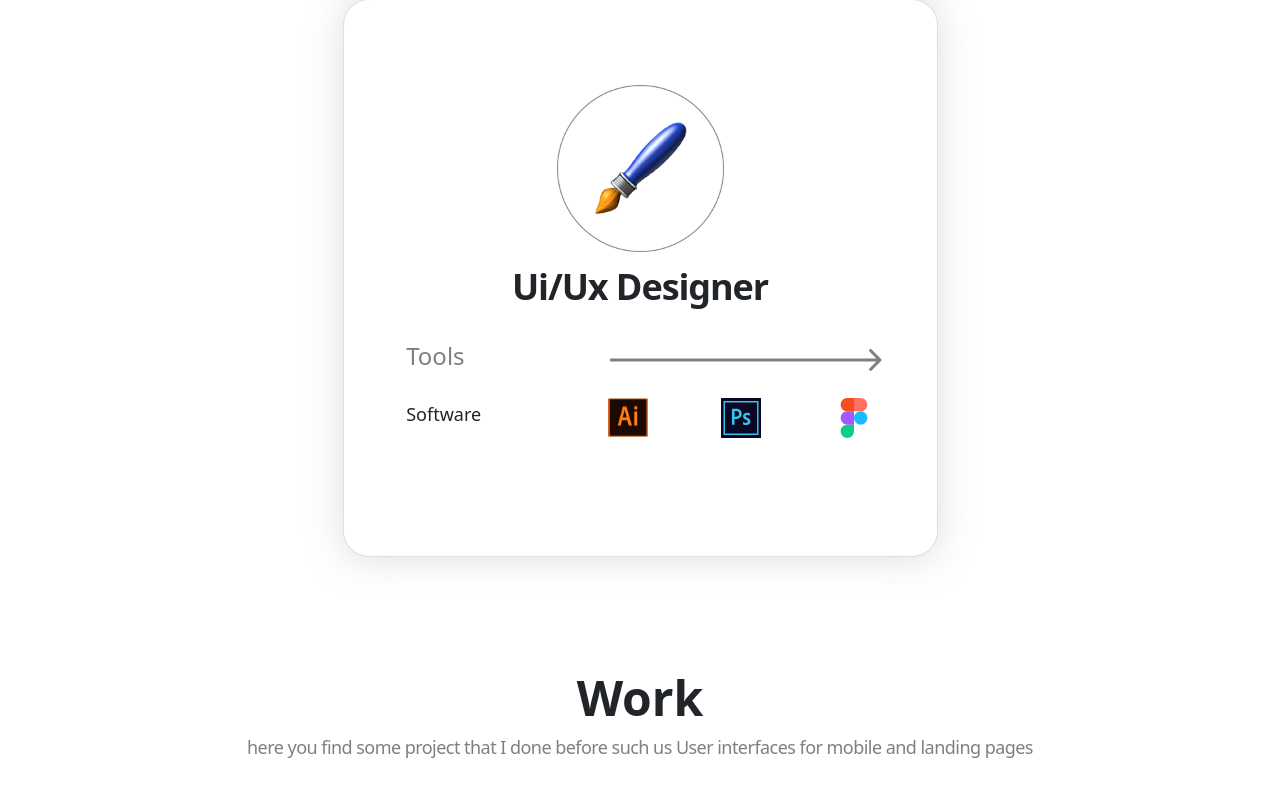
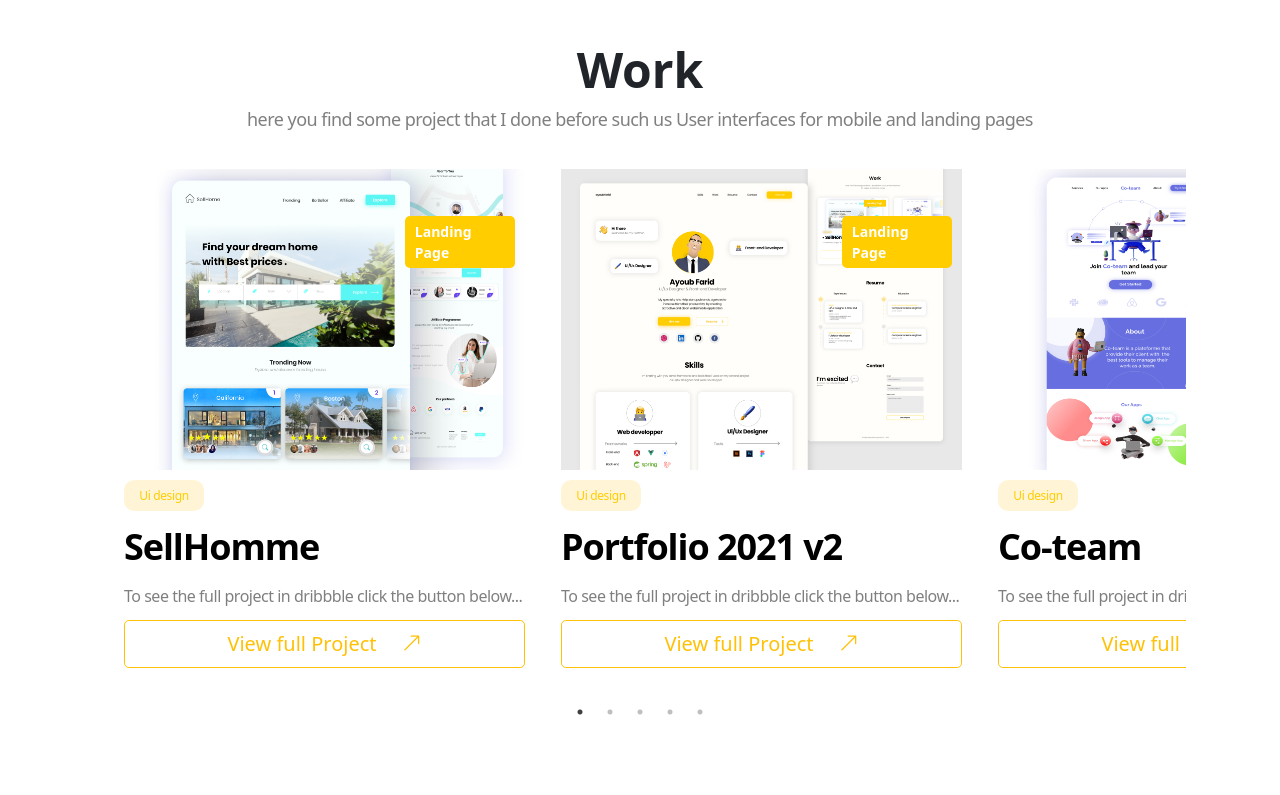
Before and after one commit to ayoubfarid/ayoubportfolio, a Next.js app: page / in a window 1280 px wide. Shown: the part 1751-2546 px from the top of the page. Built offline with nearby package versions, Linux system fonts and the light colour scheme.

Commit message:
add slick slider to work component

```diff
--- a/Components/SkillsSection.js
+++ b/Components/SkillsSection.js
@@ -156,8 +156,9 @@ const SkillsSection = () => {
             letter-spacing: -0.03em;
           }
           .cards-skils .card {
-            width: 595px;
-            height: 558px;
+            width: 537.19px;
+height: 503.92px;
+
             min-height: 400px;
             display: flex;
             justify-content: center;
--- a/Components/Work.js
+++ b/Components/Work.js
@@ -1,5 +1,6 @@
 import { Swiper, SwiperSlide } from "swiper/react";
 import Image from "next/image";
+import Slider from "react-slick";
 
 const Work = () => {
   var projects = [
@@ -64,6 +65,52 @@ const Work = () => {
       link: "https://dribbble.com/shots/14717641-User-Interface-for-a-Luxury-watchs",
     },
   ];
+  var settings = {
+    dots: true,
+    infinite: false,
+    speed: 300,
+    slidesToShow: 2.5,
+    slidesToScroll: 1,
+    initialSlide: 0,
+    responsive: [
+      {
+        breakpoint: 1024,
+        settings: {
+          slidesToShow: 2,
+          slidesToScroll: 1,
+          infinite: true,
+          dots: true,
+        },
+      },
+      {
+        breakpoint: 800,
+        settings: {
+          slidesToShow: 1.5,
+          slidesToScroll: 1,
+          infinite: true,
+          dots: true,
+        },
+      },
+      {
+        breakpoint: 600,
+        settings: {
+          slidesToShow: 1,
+          slidesToScroll:1,
+          initialSlide: 0,
+          dots: true
+        },
+      },
+      {
+        breakpoint: 480,
+        settings: {
+          slidesToShow: 0.75,
+          slidesToScroll: 1,
+          initialSlide: 0,
+          dots: true,
+        },
+      },
+    ],
+  };
   return (
     <div className="container">
       <div className="row section-3 mt-5">
@@ -75,7 +122,41 @@ const Work = () => {
           </p>
         </div>
         <div className="container">
-          <Swiper
+          <Slider {...settings}>
+            {projects.map((project, index) => (
+              <div key={project.id}>
+                <div className="card-work">
+                  <Image
+                    className="proj-image"
+                    src={project.image}
+                    alt="Welcoming emojie"
+                    width={721}
+                    height={541}
+                    layout="responsive"
+                  />
+                  <div className="card-work-cat">{project.categorie}</div>
+                  <div className="card-work-desc">
+                    <div className="chip-cat">{project.chipCategorie}</div>
+                    <div className="card-work-headline">{project.title}</div>
+                    <div className="card-work-body">{project.textDesc}</div>
+                    <div className="card-work-btn ">
+                      <a
+                        type="button"
+                        target="_blank"
+                        rel="noreferrer"
+                        href={project.link}
+                        className="  btn btn-lg btn-outline-warning"
+                      >
+                        {project.btnText}{" "}
+                        <i className="bi bi-arrow-up-right"></i>
+                      </a>
+                    </div>
+                  </div>
+                </div>
+              </div>
+            ))}
+          </Slider>
+          {/* <Swiper
             breakpoints={{
               // when window width is >= 640px
               360: {
@@ -128,7 +209,7 @@ const Work = () => {
                 </div>
               </SwiperSlide>
             ))}
-          </Swiper>
+          </Swiper> */}
         </div>
       </div>
       <style jsx>
@@ -138,9 +219,6 @@ const Work = () => {
           }
 
           @media (min-width: 310px) and (max-width: 450px) {
-            .swiper-container {
-              width: 451px;
-            }
             .card-work {
               width: 451.17px;
               height: 423.08px;
@@ -151,12 +229,6 @@ const Work = () => {
           }
 
           @media (min-width: 768px) and (max-width: 960px) {
-            .swiper-container {
-              width: 755px;
-            }
-            .proj-image {
-              width: 755px;
-            }
             .card-work {
               width: 451.17px;
               height: 423.08px;
@@ -170,14 +242,14 @@ const Work = () => {
           }
           .card-work-btn .btn {
             text-align: center;
-            margin-top: 20px;
+
             width: 100%;
           }
           .card-work-body {
             font-weight: normal;
-            font-size: 18px;
+            font-size: 16px;
             line-height: 27px;
-
+            margin-bottom:10px;
             letter-spacing: -0.03em;
 
             color: rgba(0, 0, 0, 0.5);
@@ -185,7 +257,7 @@ const Work = () => {
           .card-work-headline {
             font-style: normal;
             font-weight: bold;
-            font-size: 48px;
+            font-size: 36px;
             line-height: 72px;
             /* identical to box height */
 
@@ -194,9 +266,9 @@ const Work = () => {
             color: #000000;
           }
           .chip-cat {
-            width: 97px;
-            padding: 5px 20px;
-            font-size: 14px;
+            width: 80px;
+            padding: 5px 15px;
+            font-size: 12px;
             line-height: 21px;
             text-align: center;
             letter-spacing: -0.03em;
@@ -207,12 +279,12 @@ const Work = () => {
             border-radius: 10px;
           }
           .card-work-cat {
-            padding: 5px 20px;
-            width: 175px;
+            padding: 5px 10px;
+            width: 110px;
 
             font-style: normal;
             font-weight: 600;
-            font-size: 20px;
+            font-size: 14px;
             background: #ffcd00;
             border-radius: 5px;
             right: -70%;
@@ -231,11 +303,10 @@ const Work = () => {
             margin-top: 20px;
           }
           .card-work {
-            width: 755px;
-           min-width: 450px;
-            height: 708px;
-            margin: 0px 10px;
-            padding: 0px 50px;
+            width: 451.17px;
+            height: 423.08px;
+            margin: 0px 5px;
+            padding: 0px 25px;
             background: #ffffff;
 
             border-radius: 26px;
--- a/package.json
+++ b/package.json
@@ -15,7 +15,9 @@
     "react": "17.0.2",
     "react-bootstrap": "^2.0.0-beta.4",
     "react-dom": "17.0.2",
+    "react-slick": "^0.28.1",
     "sass": "^1.37.5",
+    "slick-carousel": "^1.8.1",
     "swiper": "^6.8.1"
   }
 }
--- a/pages/_app.js
+++ b/pages/_app.js
@@ -2,7 +2,8 @@
 import 'bootstrap/dist/css/bootstrap.css'
 import 'bootstrap-icons/font/bootstrap-icons.css'
 import "swiper/swiper.scss";
-
+import "slick-carousel/slick/slick.css";
+import "slick-carousel/slick/slick-theme.css";
 
 export default function MyApp({ Component, pageProps }) {
   return <Component {...pageProps} />
```
Also changed, not shown: 1 other file (tests, documents, lock files or other folders).
